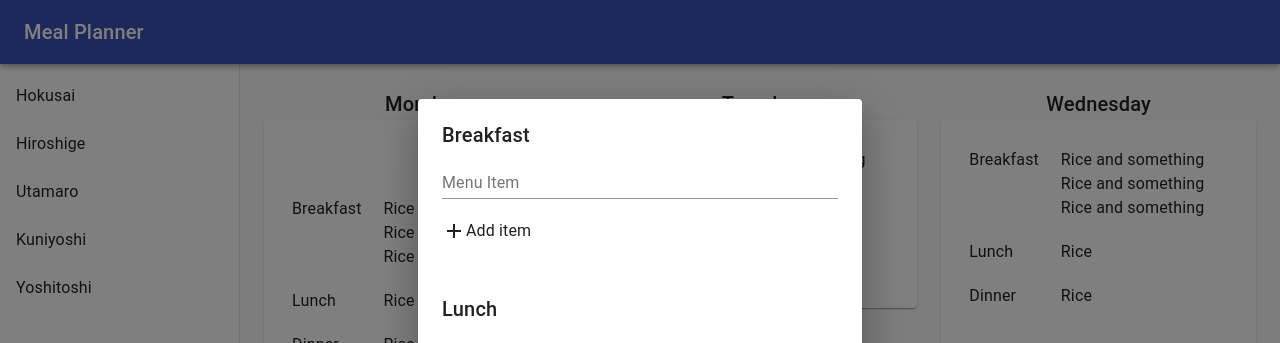
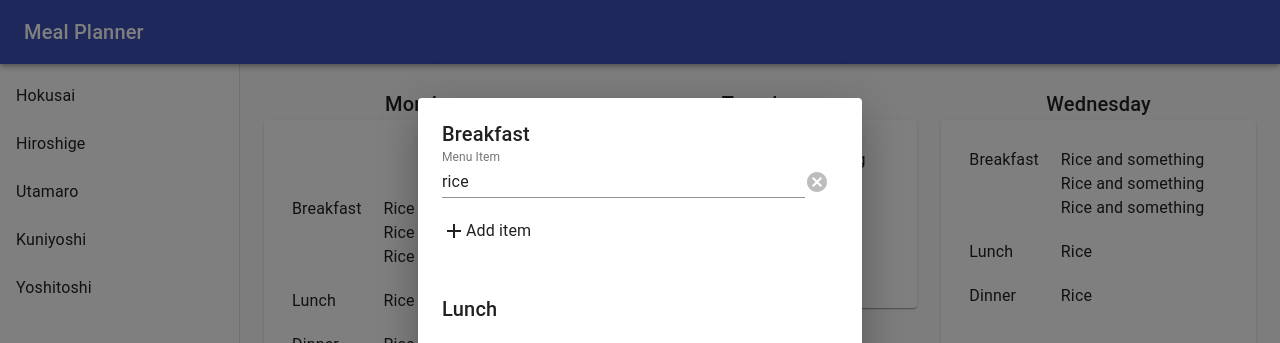
Before and after one commit to ykurata/Meal-Planner, a React (Create React App) app in the folder client/: page / in a window 1280 px wide. Both pictures are taken after a click on the element 421 px from the left and 172 px from the top of the page. Shown: the top 343 px of the page. Built offline with nearby package versions, Linux system fonts and the light colour scheme.

Commit message:
create add item button and handler

```diff
--- a/client/src/components/Dashboard.js
+++ b/client/src/components/Dashboard.js
@@ -1,4 +1,4 @@
-import React from 'react';
+import React, { useState } from 'react';
 import PropTypes from 'prop-types';
 import AppBar from '@material-ui/core/AppBar';
 import CssBaseline from '@material-ui/core/CssBaseline';
@@ -19,19 +19,12 @@ import TextField from '@material-ui/core/TextField';
 import Paper from '@material-ui/core/Paper';
 
 import CreateIcon from '@material-ui/icons/Create';
-
-import ListItemIcon from '@material-ui/core/ListItemIcon';
-
 import Dialog from '@material-ui/core/Dialog';
 import DialogActions from '@material-ui/core/DialogActions';
 import DialogContent from '@material-ui/core/DialogContent';
-import DialogContentText from '@material-ui/core/DialogContentText';
-import DialogTitle from '@material-ui/core/DialogTitle';
 import Button from '@material-ui/core/Button';
 import AddIcon from '@material-ui/icons/Add';
-
-
-
+import CancelIcon from '@material-ui/icons/Cancel';
 
 const drawerWidth = 240;
 const useStyles = makeStyles(theme => ({
@@ -83,6 +76,9 @@ const useStyles = makeStyles(theme => ({
   addItemGrid: {
     paddingTop: 20,
     paddingBottom: 50
+  },
+  removeIcon: {
+    paddingTop: 20
   }
 
 }));
@@ -91,10 +87,15 @@ function Dashboard() {
   const dummyCategories = ['Hokusai', 'Hiroshige', 'Utamaro', 'Kuniyoshi', 'Yoshitoshi']
   const classes = useStyles();
   const theme = useTheme();
-  const [mobileOpen, setMobileOpen] = React.useState(false);
+  const [mobileOpen, setMobileOpen] = useState(false);
+  const [breakfastInput, setBreakfastInput] = useState(["rice"]);
+  const [lunchInput, setLunchInput] = useState([]);
+  const [dinnerInput, setDinnerInput] = useState([]);
+
   function handleDrawerToggle() {
     setMobileOpen(!mobileOpen)
   }
+
   const drawer = (
     <div>
       <List>
@@ -107,15 +108,26 @@ function Dashboard() {
     </div>
   );
 
+
+  // state for dialog open
   const [open, setOpen] = React.useState(false);
 
+  // Oepn dialog handler
   const handleClickOpen = () => {
     setOpen(true);
   };
 
+  // Close dialog hangler
   const handleClose = () => {
     setOpen(false);
   };
+
+  // Handle add input field
+  const handleAddClick = () => {
+    setBreakfastInput([...breakfastInput, ""]);
+  };
+
+
 
   return (
       <div className={classes.root}>
@@ -185,7 +197,7 @@ function Dashboard() {
                   {/* icon grid */}
                   <Grid container  direction="row-reverse" justify="flex-start" onClick={handleClickOpen}>
                     <Grid item  className={classes.iconGrid}>
-                      <CreateIcon ></CreateIcon>
+                      <CreateIcon></CreateIcon>
                     </Grid>
                   </Grid>
 
@@ -203,9 +215,19 @@ function Dashboard() {
                       {/* Breakfast grid */}
                       <Grid container direction="column">
                         <Typography variant="h6">Breakfast</Typography>
-                        <TextField label="Menu Item"></TextField>
+                        {breakfastInput.map(x =>
+                          <Grid container direction="row">
+                            <Grid item xs={11}>
+                              <TextField id="standard-full-width" fullWidth label="Menu Item" value={x}></TextField>
+                            </Grid>
+                            <Grid item xs={1} className={classes.removeIcon}>
+                              <CancelIcon color="disabled"></CancelIcon>
+                            </Grid>
+                          </Grid>
+                        )}
+
                         <Grid container direction="row" className={classes.addItemGrid}>
-                          <AddIcon></AddIcon>
+                          <AddIcon onClick={handleAddClick}></AddIcon>
                           <Typography>Add item</Typography>
                         </Grid>
                       </Grid>
```
Lines whose indentation alone changed are shown as unchanged.
